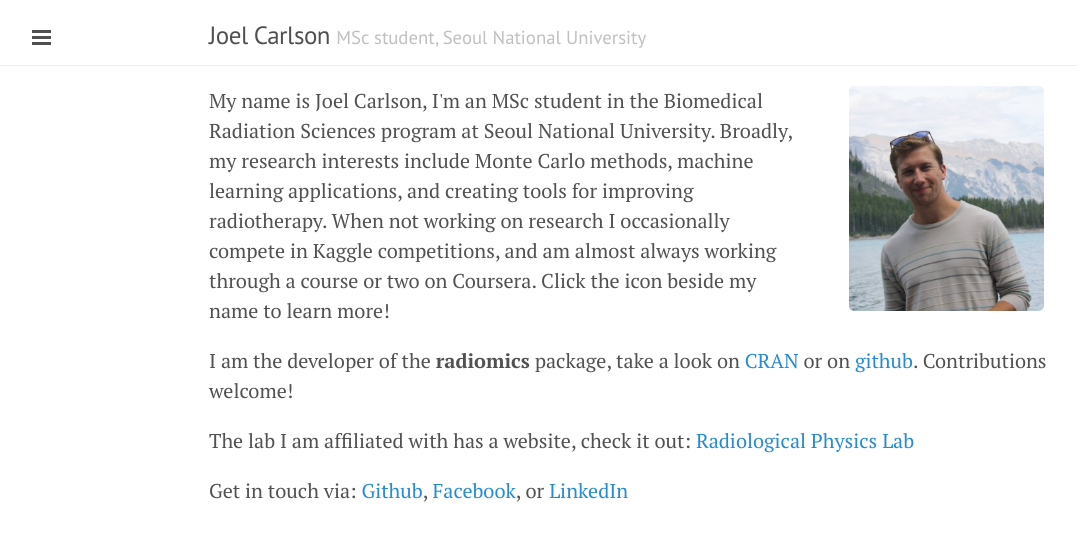
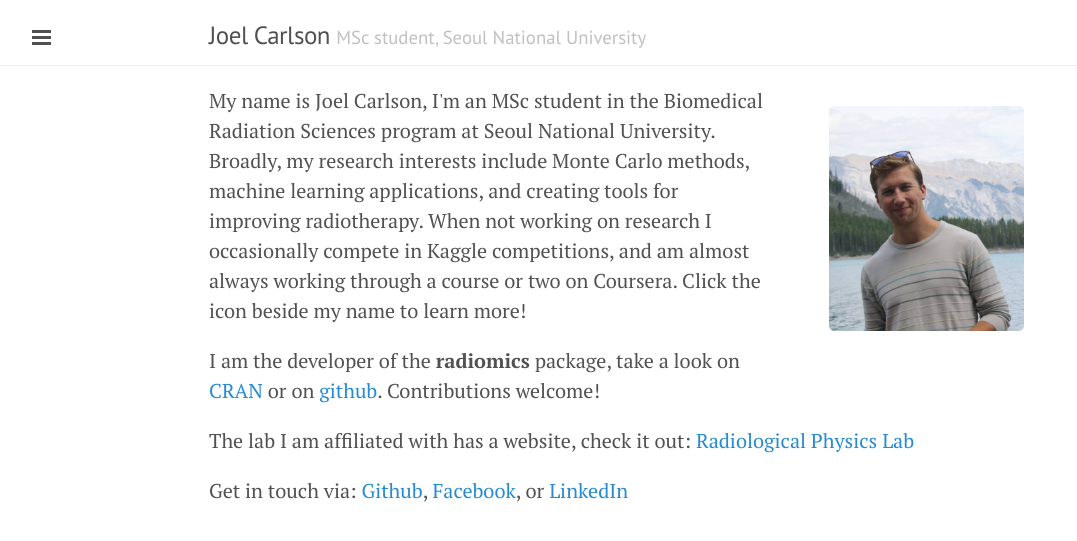
Before and after one commit to joelcarlson/joelcarlson.github.io, a Jekyll site: the page built from index.html, in a window 1280 px wide. Shown: the top 541 px of the page, without its empty margins (1-1078 px from the left). Built offline with Jekyll 4.4.1, drawn with Linux system fonts in a browser that asks for light colours; Markdown is read by kramdown in place of the engine named in the settings; the list of posts is cut into pages by our own code.

Commit message:
CSS add margin to images

```diff
--- a/public/css/lanyon.css
+++ b/public/css/lanyon.css
@@ -557,7 +557,8 @@ a.pagination-item:hover {
 }
 
 img {
-  max-width: 100%
+  max-width: 100%;
+  margin: 20px 20px;
 }
 
 iframe {
```
